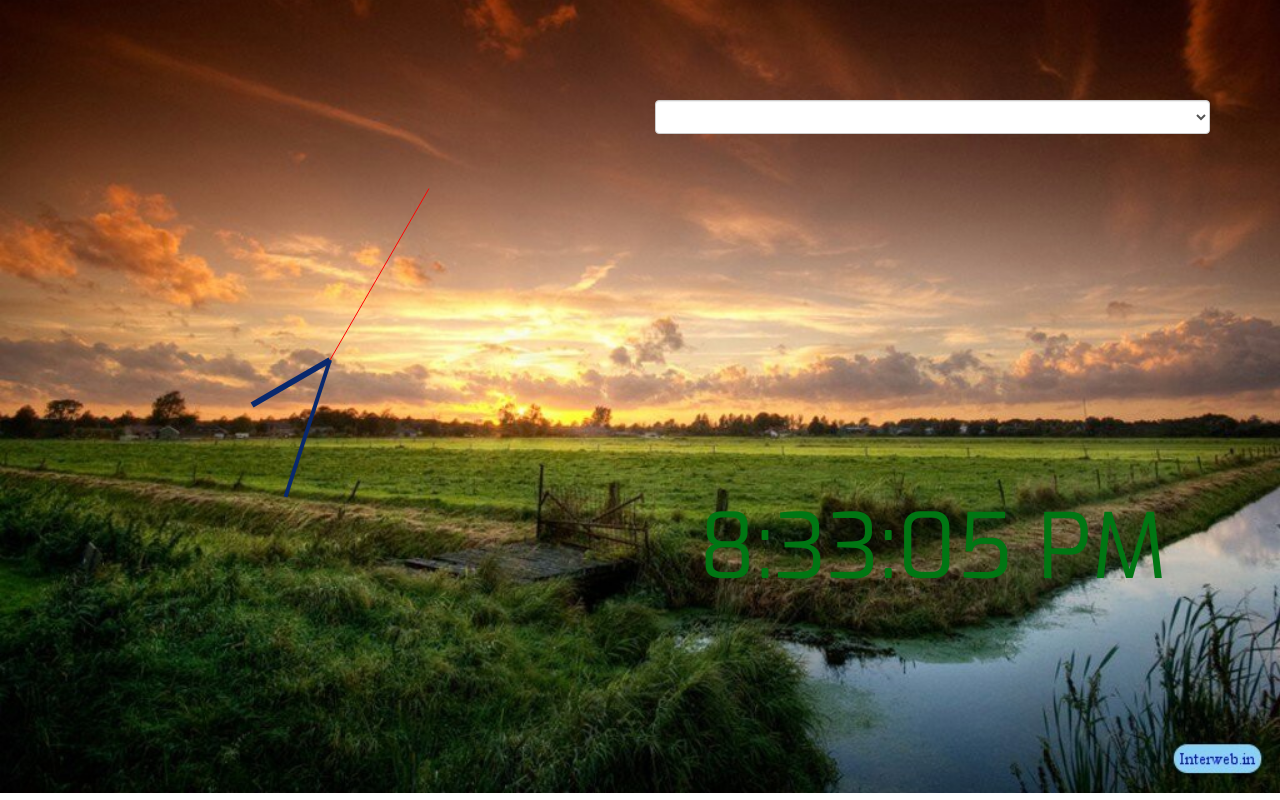
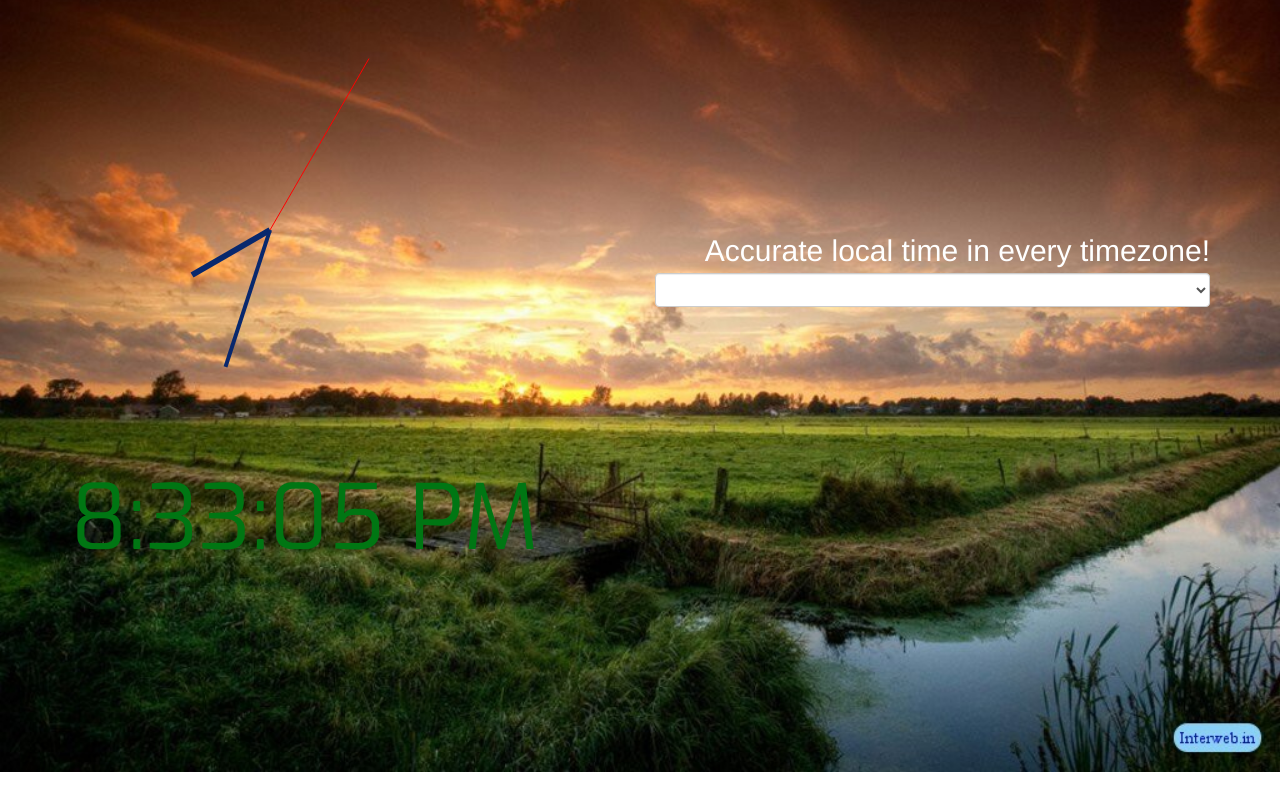
Before and after one commit to oyebc/bc-20-analogue-clock, a plain HTML site: page index.html in a window 1280 px wide. Drawn offline with Linux system fonts and the light colour scheme; no server answers.

Commit message:
add illustrative text to interface

```diff
--- a/index.html
+++ b/index.html
@@ -12,12 +12,13 @@
     <div class="container">
         <div class="row">
             <div class="col-md-6">
-                <canvas id="clock" width="500" height="500"></canvas> <!--create canvas clock appears on-->
+                <canvas id="clock" width="400" height="400"></canvas> <!--create canvas clock appears on-->
+                <div id="current-time">12:00:00 AM</div> <!-- Input the digital clock layout on page-->
             </div>
 
             <div class ="col-md-6">  <!-- Time zone select options -->
+                <div id="note">Accurate local time in every timezone!</div>
                 <select class = "form-control" onchange = "displayTime(); changeBG();" id="tzSelect"></select>
-                <div id="current-time">12:00:00 AM</div> <!-- Input the digital clock layout on page-->
             </div>
         </div>
     </div>
--- a/js_files/timedisplay.js
+++ b/js_files/timedisplay.js
@@ -1,4 +1,4 @@
-document.addEventListener('DOMContentLoaded', startTimer);
+document.addEventListener('DOMContentLoaded', startTimer());
 
   // Get timezone data from api and sort according to zone names
 
--- a/style/style.css
+++ b/style/style.css
@@ -7,8 +7,9 @@
 
 #current-time {
     font-size: 90px;
-    text-align: center;
-    padding-top: 350px;
+    text-align: left;
+    padding-top: 20px;
+    padding-left: 0px;
     font-family: 'Exo', cursive;
     color: red;
     animation-name: example;
@@ -22,14 +23,24 @@ body {
     image-rendering: auto;
 }
 
+
+
 #clock {
-    padding: 10px;
+    padding: 0px;
     border-radius: 50px;
     background: url('../images/clock7.png') no-repeat center;
     background-position: center;
-    background-size: 500px
+    background-size: 400px
 
 }
+
+#note {
+    font-size: 30px;
+    text-align: right;
+    padding-top: 200px;
+    color: white;
+}
 .container {
-    padding-top: 100px;
+    padding-top: 30px;
+    padding-left: 20px;
 }
```
